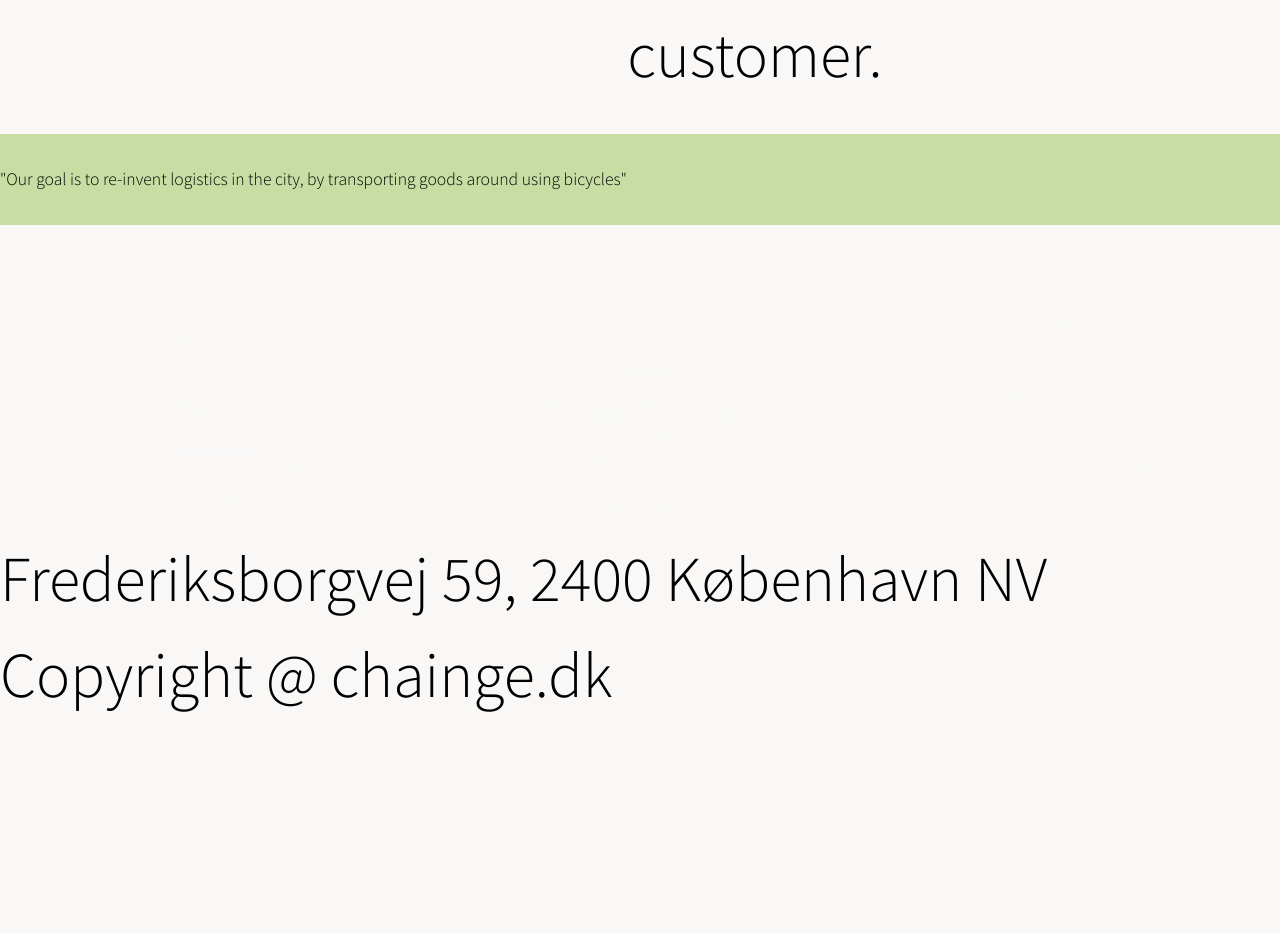
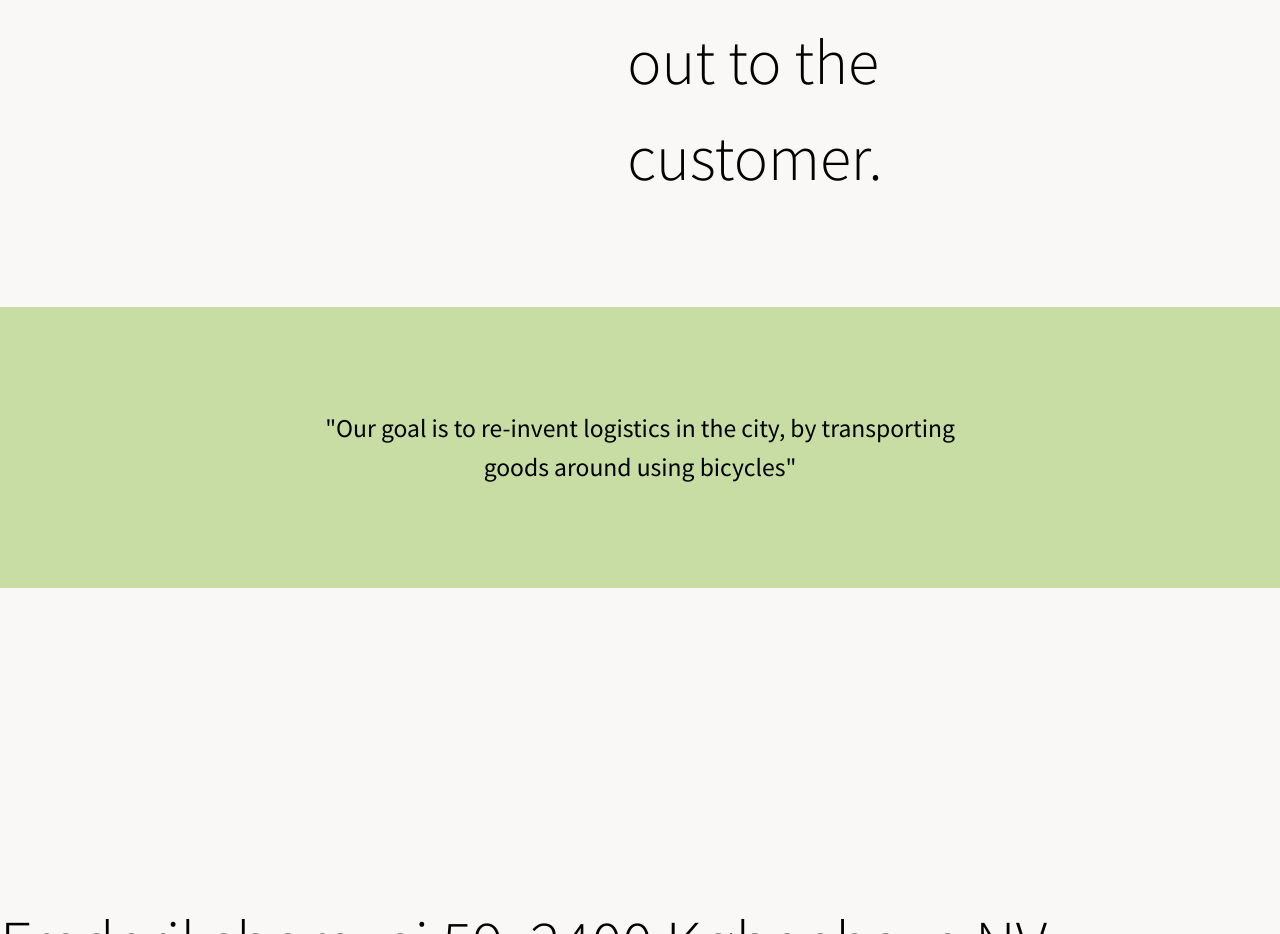
Before and after one commit to lacjkea/chainge, a plain HTML site: page chainge/index.html in a window 1280 px wide. Shown: the part 4020-4954 px from the top of the page. Before the commit the page ends 4742 px from the top, so only its background shows below. Drawn offline with nearby package versions, Linux system fonts and the light colour scheme.

Commit message:
fix margins around

```diff
--- a/chainge/css/style.css
+++ b/chainge/css/style.css
@@ -62,6 +62,14 @@ a {
     text-decoration: none;
     color: var(--black);
 }
+
+#text-container {
+        margin: 8vw 0;
+    }
+
+#quote-container {
+        margin: 8vw 0;
+    }
 
 /* MOBILE VERSION */
 
@@ -201,6 +209,16 @@ p {
         margin-top: 1vw;
     }
 
+    #quote-container {
+        padding: 8vw 24vw;
+    }
+
+    #quote {
+        font-size: 2vw;
+        font-weight: 500;
+        text-align: center;
+    }
+
 }
 
 /* ALL CLASSES */
```
